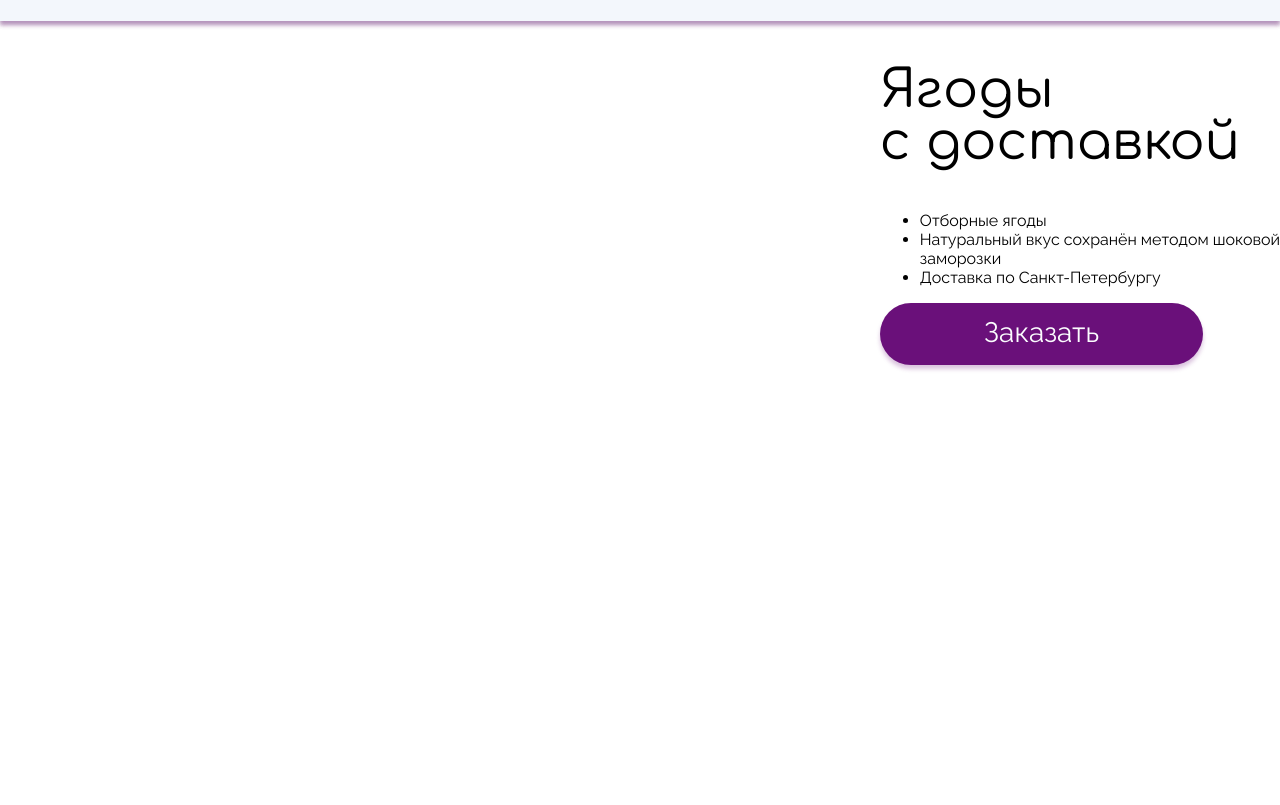
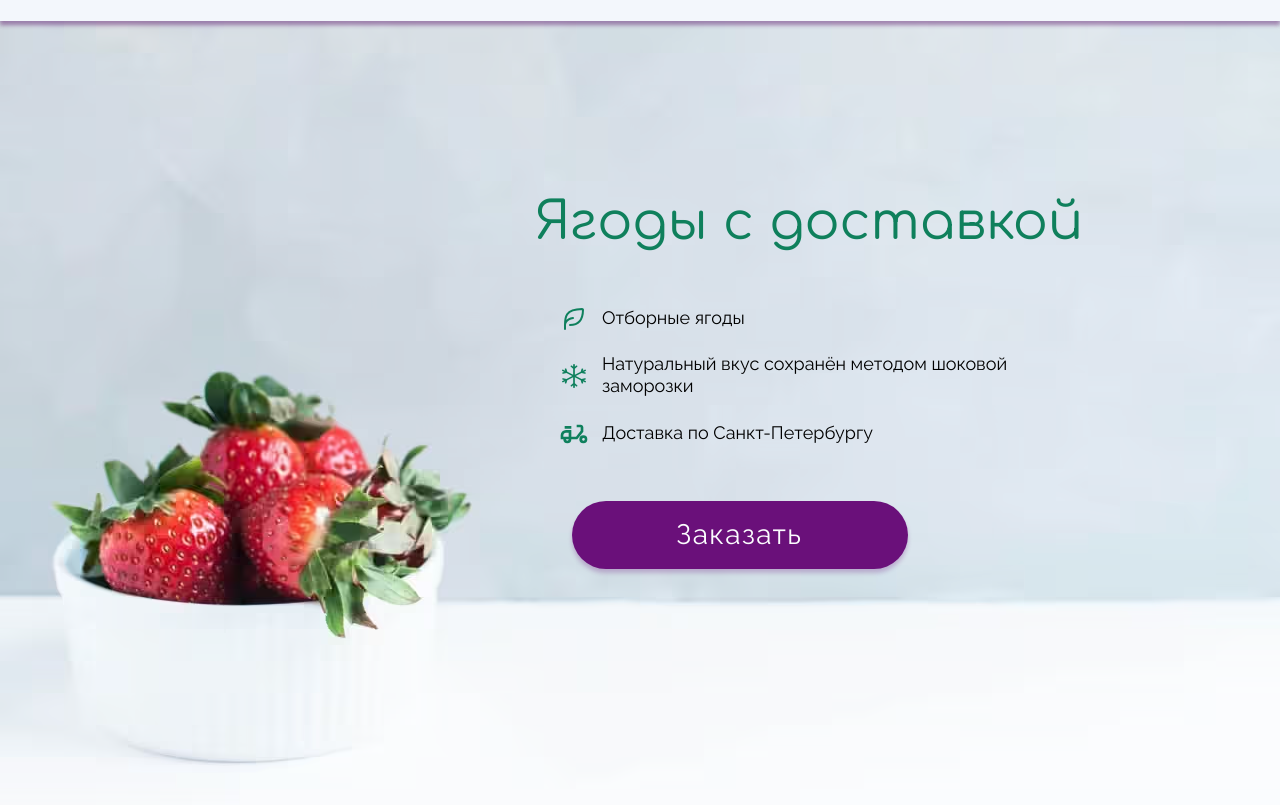
Before and after one commit to SeregaGS/Berry, a website: page source/index.html in a window 1280 px wide. Shown: the part 87-892 px from the top of the page. Before the commit the page ends 800 px from the top, so only its background shows below. Drawn offline with nearby package versions, Linux system fonts and the light colour scheme; files that its build step writes are made by us from their sources.

Commit message:
инициализация блок hero

```diff
--- a/source/styles/styles.scss
+++ b/source/styles/styles.scss
@@ -17,3 +17,4 @@
 @import "./layouts/grid.scss";
 @import "layouts/header.scss";
 @import "layouts/navigation.scss";
+@import "layouts/hero.scss";
```
